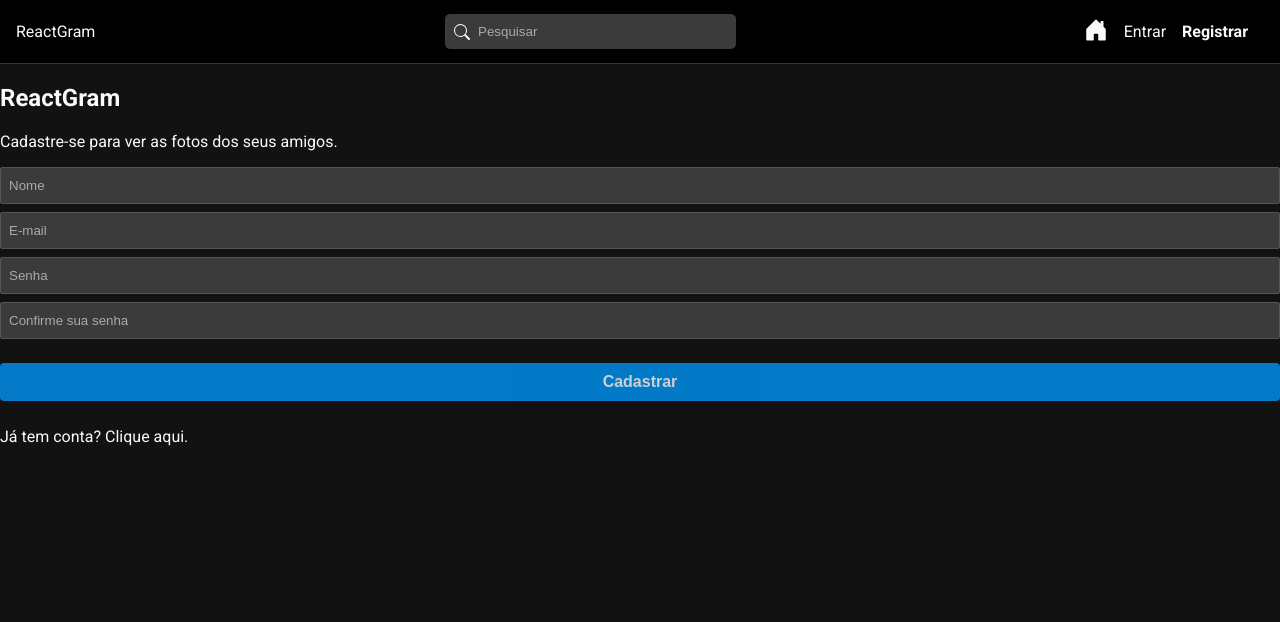
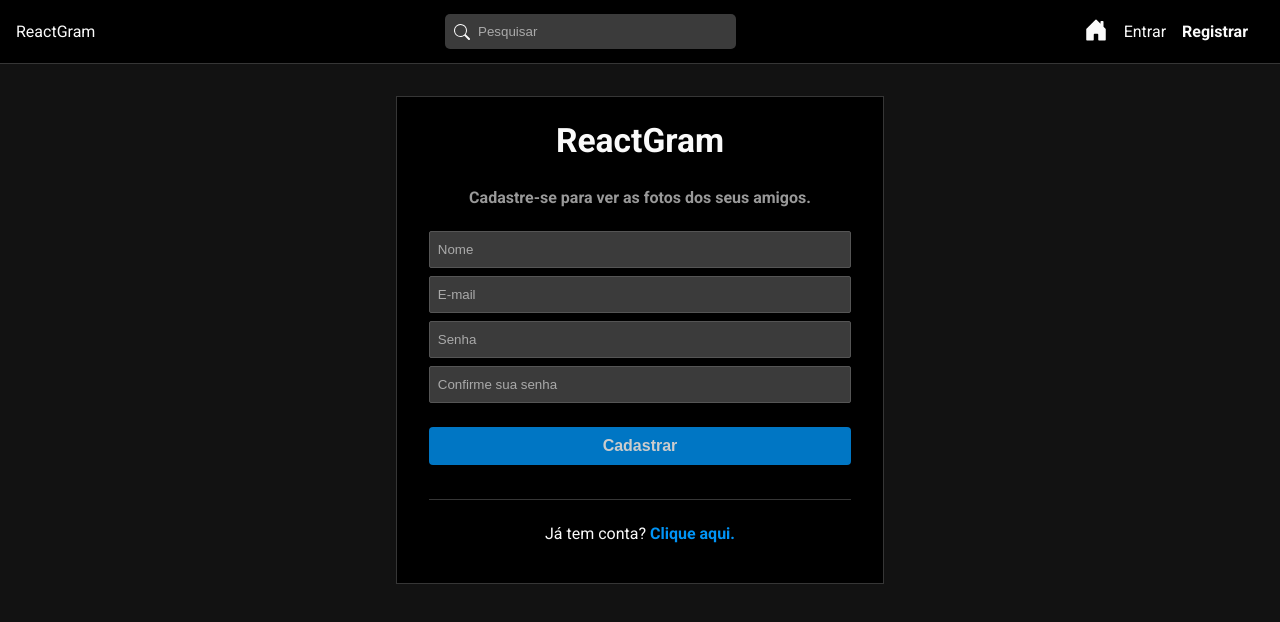
Before and after one commit to alexandrerogeriosn93/project-react-reactgram, a React (Vite) app in the folder frontend/: page /register in a window 1280 px wide. Shown: the top 622 px of the page. Built offline with nearby package versions, Linux system fonts and the light colour scheme.

Commit message:
feat: add Auth styles css

```diff
--- a/frontend/src/pages/Auth/Auth.css
+++ b/frontend/src/pages/Auth/Auth.css
@@ -0,0 +1,39 @@
+#login,
+#register {
+  border: solid 1px #363636;
+  background-color: #000;
+  padding: 1.5em 2em;
+  max-width: 33%;
+  margin: 2em auto;
+}
+
+#login h2,
+#register h2 {
+  text-align: center;
+  font-size: 2.1em;
+  margin-top: 0;
+}
+
+.subtitle {
+  font-weight: bold;
+  color: #999;
+  margin-bottom: 1.5em;
+}
+
+#login form,
+#register form {
+  padding-bottom: 1.5em;
+  margin-bottom: 1.5em;
+  border-bottom: solid 1px #363636;
+}
+
+#login p,
+#register p {
+  text-align: center;
+}
+
+#login p a,
+#register p a {
+  font-weight: bold;
+  color: #0094f6;
+}
--- a/frontend/src/pages/Auth/Register.jsx
+++ b/frontend/src/pages/Auth/Register.jsx
@@ -9,7 +9,7 @@
   };
 
   return (
-    <div>
+    <div id="register">
       <h2>ReactGram</h2>
       <p className="subtitle">Cadastre-se para ver as fotos dos seus amigos.</p>
       <form onSubmit={handleSubmit}>
```
